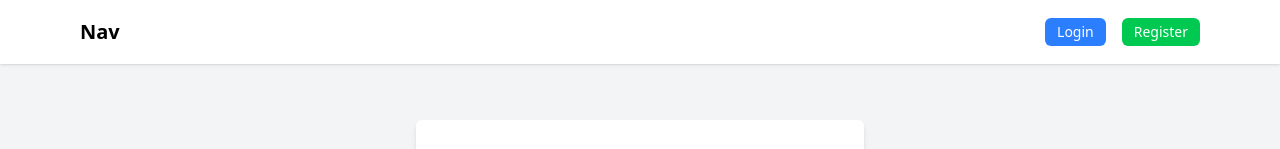
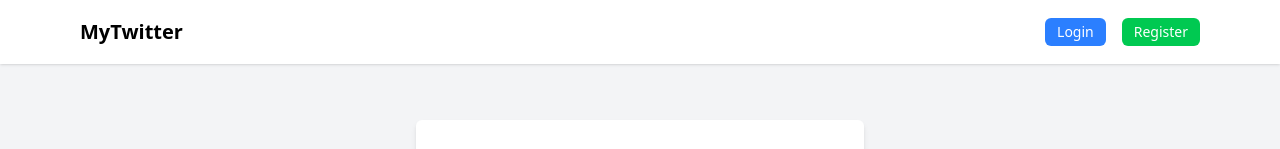
Before and after one commit to umaarov/MyX-Ui, a React (Vite) app: page /login in a window 1280 px wide. Shown: the top 149 px of the page. Built offline with nearby package versions, Linux system fonts and the light colour scheme.

Commit message:
refactor: update navbar title, post form placeholder, and loading message in protected route

```diff
--- a/src/components/Navbar.jsx
+++ b/src/components/Navbar.jsx
@@ -10,7 +10,7 @@ const Navbar = () => {
                 <div className="flex justify-between h-16">
                     <div className="flex">
                         <Link to="/" className="flex-shrink-0 flex items-center">
-                            <span className="text-xl font-bold">Nav</span>
+                            <span className="text-xl font-bold">MyTwitter</span>
                         </Link>
                     </div>
 
--- a/src/components/PostForm.jsx
+++ b/src/components/PostForm.jsx
@@ -106,7 +106,7 @@ const PostForm = ({postId, onSubmitSuccess}) => {
                     <textarea
                         className="w-full px-3 py-2 border rounded-lg focus:outline-none focus:ring-2 focus:ring-blue-500"
                         rows="4"
-                        placeholder="What's on your mind?"
+                        placeholder="Post something..."
                         value={content}
                         onChange={(e) => setContent(e.target.value)}
                         required
--- a/src/components/ProtectedRoute.jsx
+++ b/src/components/ProtectedRoute.jsx
@@ -31,7 +31,7 @@ const ProtectedRoute = ({children}) => {
                     <div className="spinner-border text-primary" role="status">
                         <span className="sr-only">Loading...</span>
                     </div>
-                    <p className="mt-2">Verifying authentication...</p>
+                    <p className="mt-2">Loading...</p>
                 </div>
             </div>
         );
```
